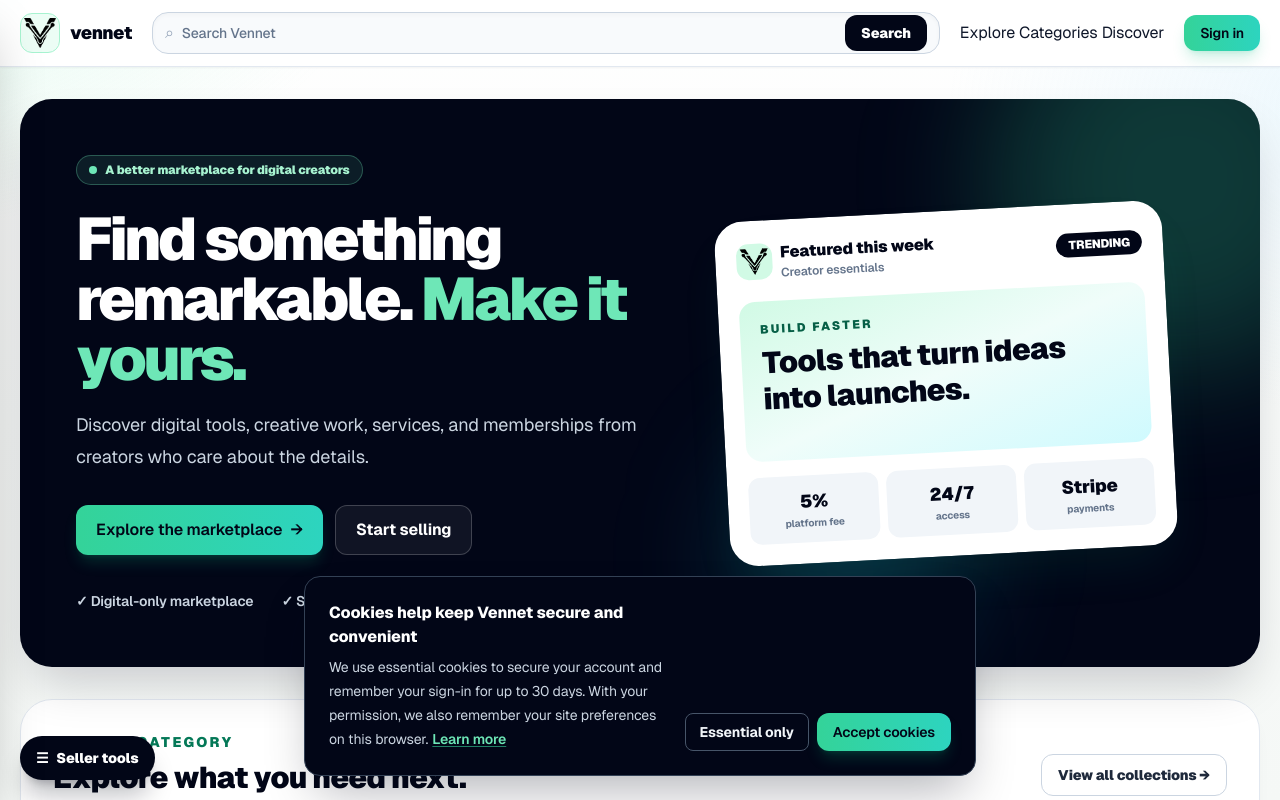
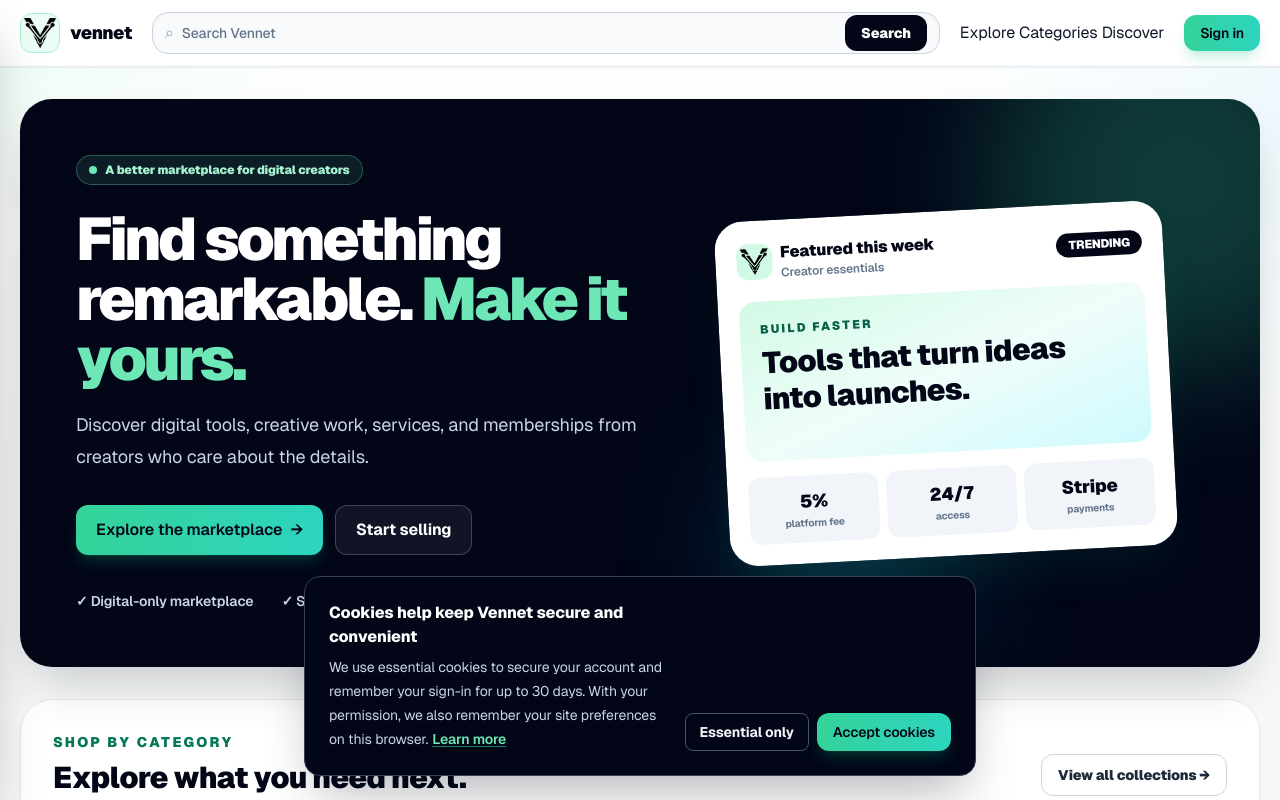
Before and after one commit to MagroOwner/Vennet, a Next.js app: page / in a window 1280 px wide. Shown: the top 800 px of the page. Built offline with nearby package versions, Linux system fonts and the light colour scheme; no server answers.

Commit message:
Move seller tool trigger into header

```diff
--- a/src/components/SellerSidebar.tsx
+++ b/src/components/SellerSidebar.tsx
@@ -17,7 +17,7 @@ export function SellerSidebar() {
   const [open, setOpen] = useState(false);
 
   return <>
-    <button type="button" onClick={() => setOpen(true)} aria-label="Open seller tools" className="fixed bottom-5 left-5 z-20 inline-flex items-center gap-2 rounded-full bg-slate-950 px-4 py-3 text-sm font-black text-white shadow-xl shadow-slate-950/25 transition hover:-translate-y-0.5 hover:bg-emerald-800">
+    <button type="button" onClick={() => setOpen(true)} aria-label="Open seller tools" className="inline-flex items-center gap-2 rounded-xl border border-emerald-300 bg-emerald-50 px-3.5 py-2.5 text-sm font-black text-emerald-900 transition hover:border-emerald-400 hover:bg-emerald-100">
       <span aria-hidden="true">☰</span> Seller tools
     </button>
     {open && <button aria-label="Close seller tools" type="button" onClick={() => setOpen(false)} className="fixed inset-0 z-40 cursor-default bg-slate-950/35 backdrop-blur-[1px]" />}
```
